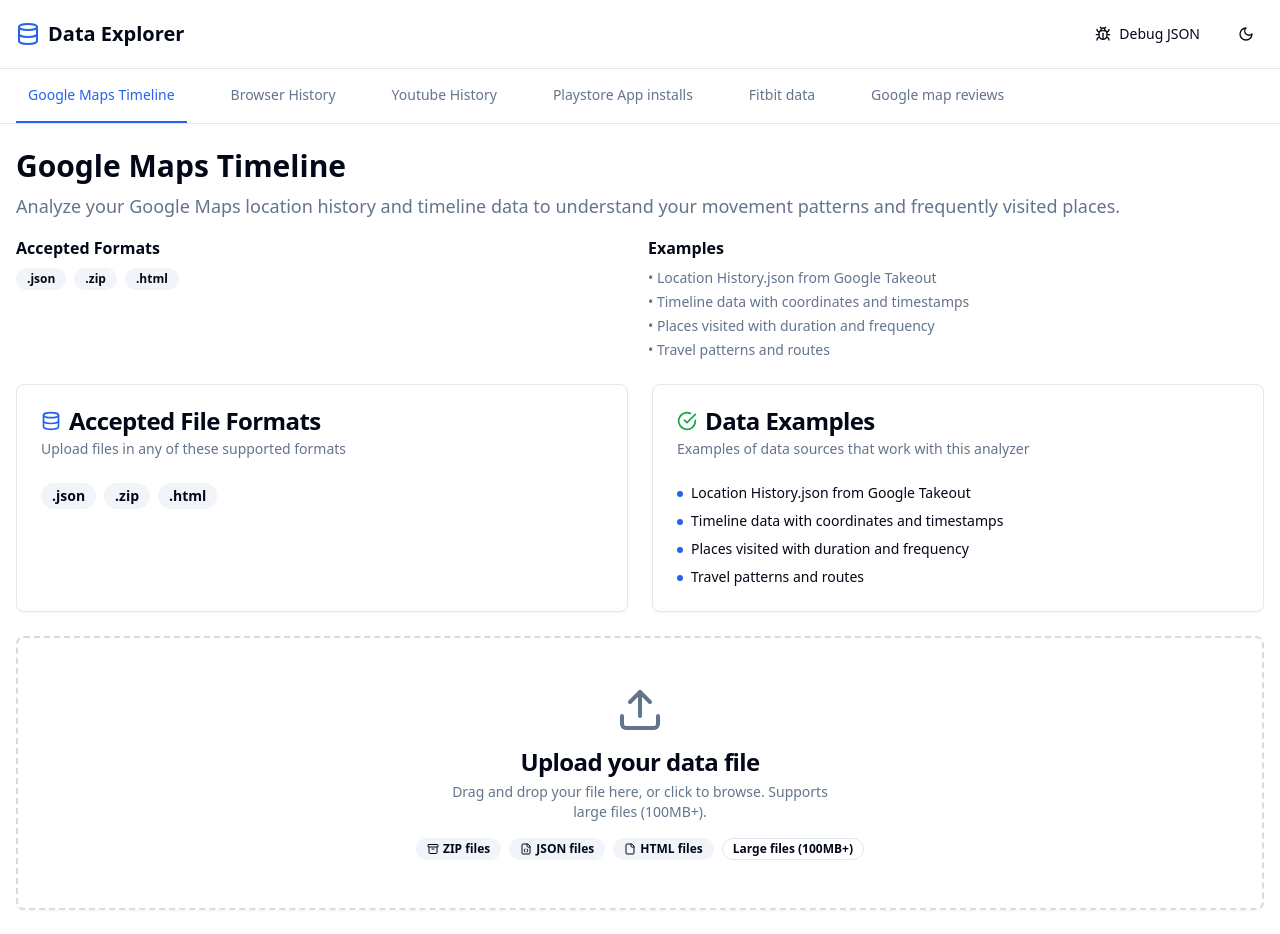
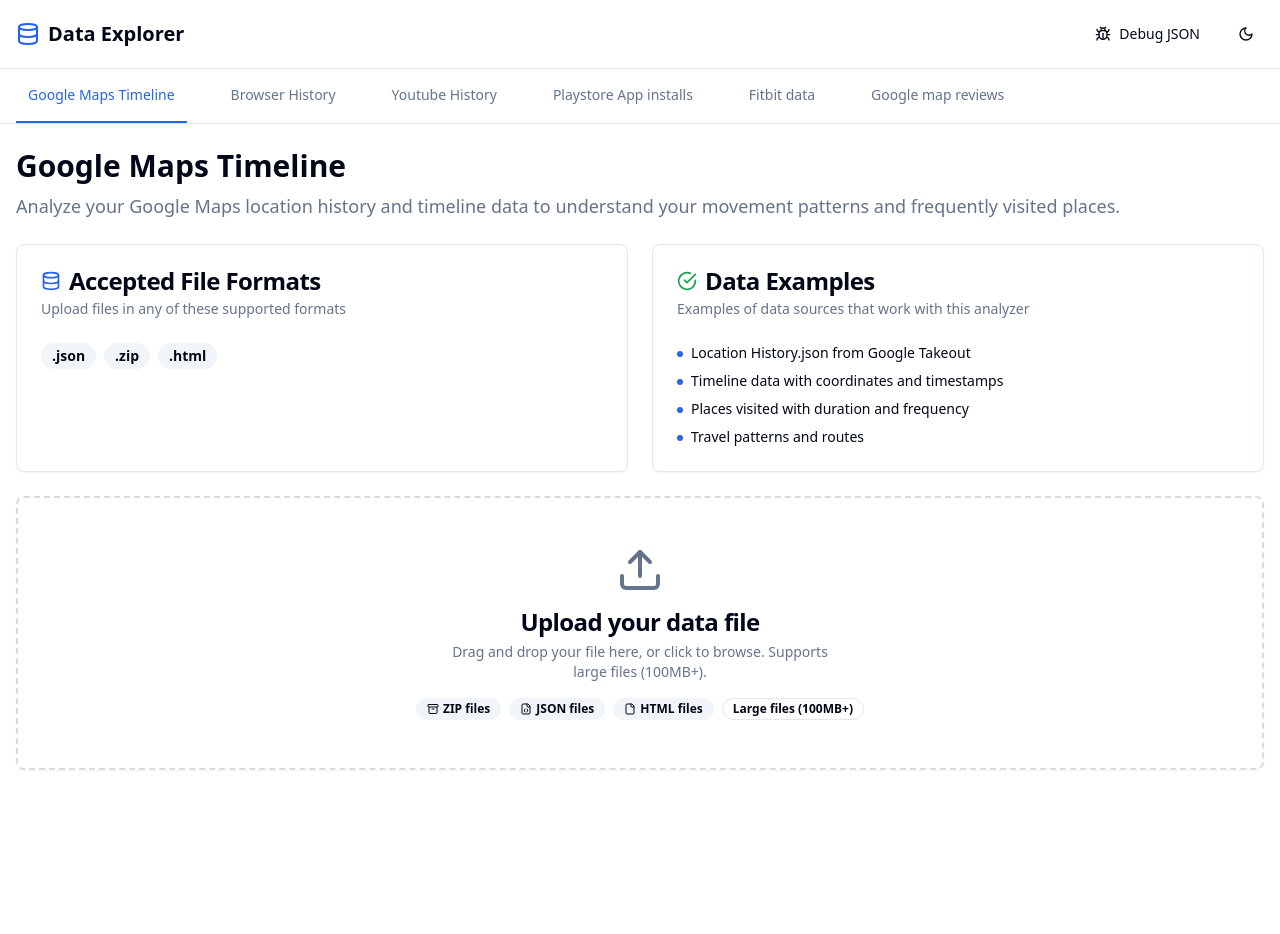
Before and after one commit to dk-crazydiv/bolt-hackathon, a React (Vite) app: page / in a window 1280 px wide. After the commit the page ends 800 px from the top, so only its background shows below. Built offline with nearby package versions, Linux system fonts and the light colour scheme.

Commit message:
Show formats and examples only when no files uploaded

```diff
--- a/src/components/common/PageLayout.tsx
+++ b/src/components/common/PageLayout.tsx
@@ -132,28 +132,6 @@ export const PageLayout: React.FC<PageLayoutProps> = ({
         <h1 className="text-3xl font-bold mb-2">{title}</h1>
         <p className="text-muted-foreground text-lg mb-4">{description}</p>
 
-        <div className="grid grid-cols-1 md:grid-cols-2 gap-4 mb-6">
-          <div>
-            <h3 className="font-semibold mb-2">Accepted Formats</h3>
-            <div className="flex flex-wrap gap-2">
-              {acceptedFormats.map((format) => (
-                <Badge key={format} variant="secondary">
-                  {format}
-                </Badge>
-              ))}
-            </div>
-          </div>
-
-          <div>
-            <h3 className="font-semibold mb-2">Examples</h3>
-            <ul className="text-sm text-muted-foreground space-y-1">
-              {examples.map((example, index) => (
-                <li key={index}>• {example}</li>
-              ))}
-            </ul>
-          </div>
-        </div>
-
         {hasAnyData && (
           <Accordion type="multiple" className="w-full space-y-2">
             {/* Main data file accordion */}
```
